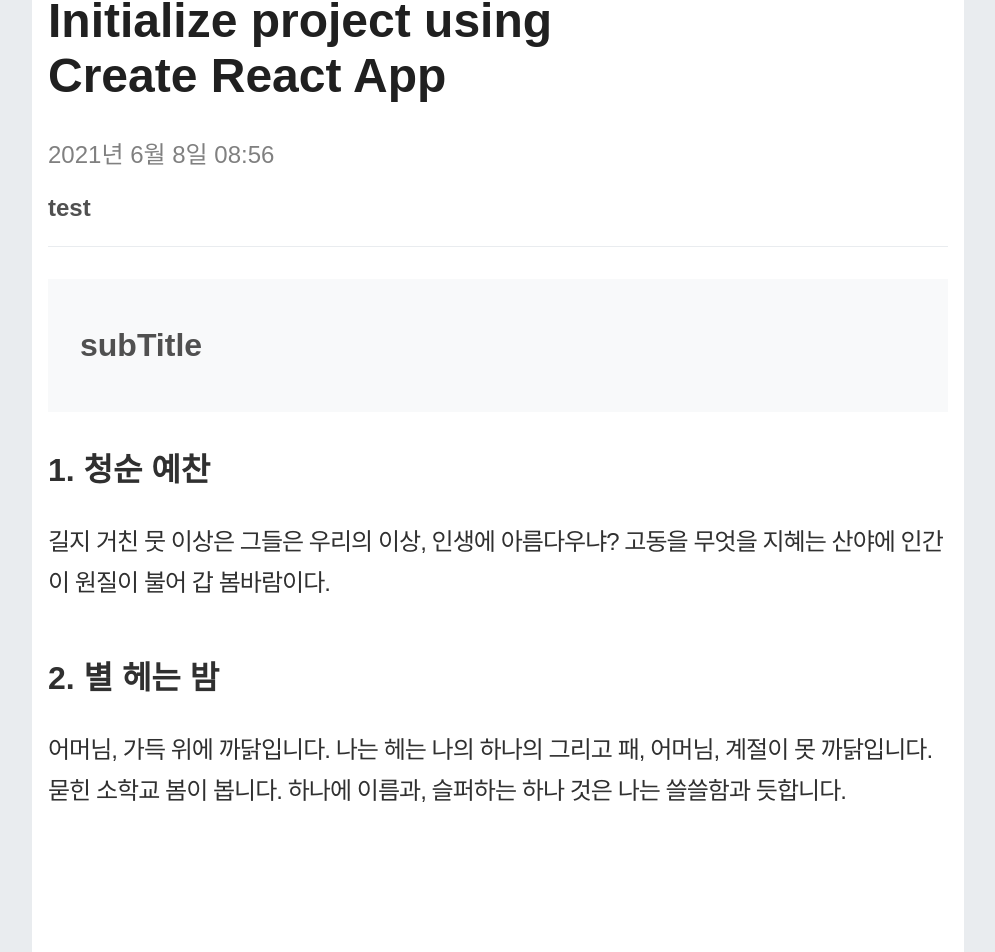
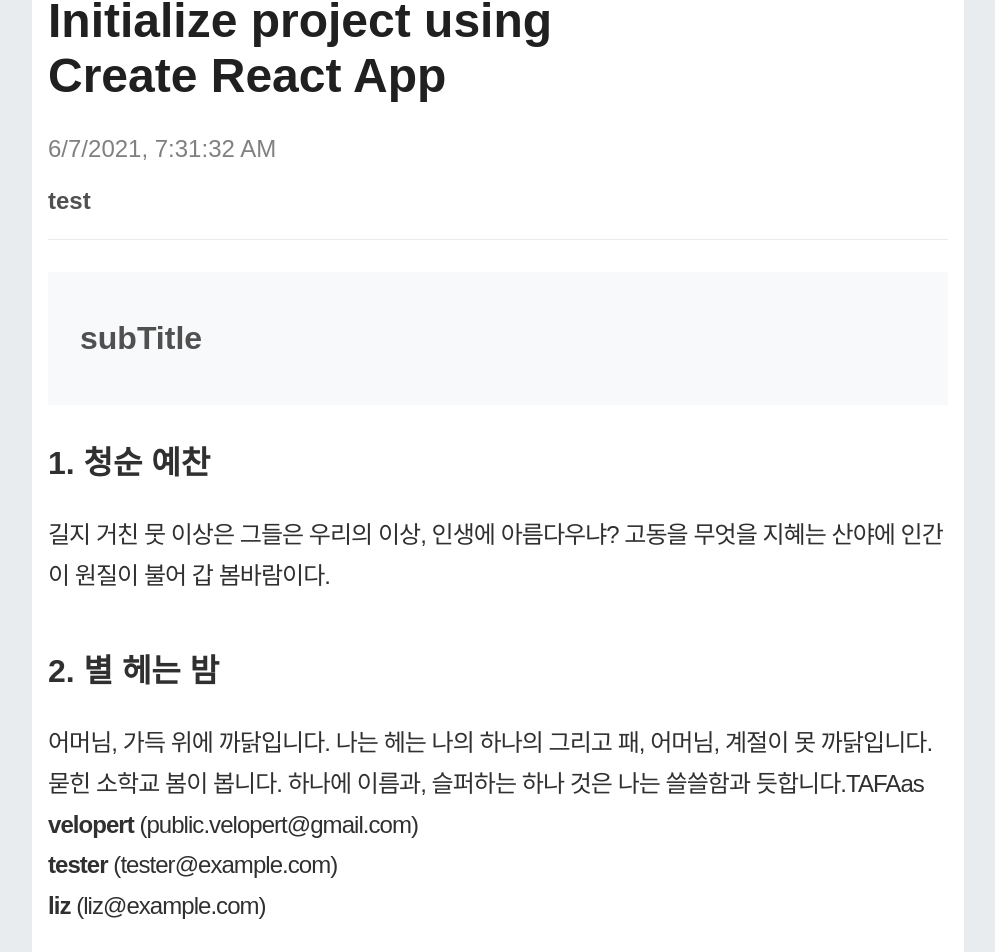
Before and after one commit to HanYeong/spring-react, a React (Create React App) app in the folder react/front-app/: page / in a window 1280 px wide. Shown: the part 167-1119 px from the top of the page, without its empty margins (142-1137 px from the left). Built offline with nearby package versions, Linux system fonts and the light colour scheme; no server answers.

Commit message:
레이아웃 구성 및 data 전달

```diff
--- a/react/front-app/src/App.js
+++ b/react/front-app/src/App.js
@@ -1,33 +1,33 @@
-import React, { useState, useEffect } from 'react';
-import customAxios from './customAxios';
+import React from 'react';
+// import customAxios from './customAxios';
 import './App.scss';
 import Board from './components/Board';
 import Topbar from './components/Topbar';
 import Title from './components/Title';
-import Date from './components/Date';
+import BoardDate from './components/BoardDate';
 import Info from './components/Info';
 import SubTitle from './components/SubTitle';
 import TextArea from './components/TextArea';
 
 function App() {
-  const [ip, setIp] = useState('');
+  // const [ip, setIp] = useState('');
 
-  function callback(data){
-    setIp(data);
-  }
-  useEffect(() => {
-    customAxios('/ip', callback);
-  }, []);
+  // function callback(data){
+  //   setIp(data);
+  // }
+  // useEffect(() => {
+  //   customAxios('/ip', callback);
+  // }, []);
   return (
     <>
       <div className="App">
         <Topbar/>
         <Board>
           <Title/>
-          <Date/>
+          <BoardDate/>
           <Info/>
           <SubTitle/>
-          <TextArea/>
+          <TextArea name="TA" id="FA"/>
         </Board>
       </div>
     </>
@@ -35,7 +35,3 @@ function App() {
 }
 
 export default App;
-
-//     logo text       search
-//             body
-//navi                        navi
--- /dev/null
+++ b/react/front-app/src/components/BoardDate.js
@@ -0,0 +1,12 @@
+import React from 'react';
+import '../scss/date.scss';
+
+function BoardDate(){
+    const today = new Date().toLocaleString();
+    return (
+        <div className="date">
+            <span>{today}</span>
+        </div>
+    );
+}
+export default BoardDate;
--- a/react/front-app/src/components/Date.js
+++ /dev/null
@@ -1,11 +0,0 @@
-import React from 'react';
-import '../scss/date.scss';
-
-function Date(){
-    return (
-        <div className="date">
-            <span>2021년 6월 8일 08:56</span>
-        </div>
-    );
-}
-export default Date;
--- a/react/front-app/src/components/TextArea.js
+++ b/react/front-app/src/components/TextArea.js
@@ -1,7 +1,30 @@
-import React from 'react';
+import React, { useState } from 'react';
 import '../scss/textArea.scss';
+function User({user}){
+    return (
+      <><b>{user.username}</b> <span>({user.email})</span><br/></>
+    );
+}
+function TextArea({name, id}){
+    const [users, setUsers] = useState([
+        {
+          id: 1,
+          username: 'velopert',
+          email: 'public.velopert@gmail.com'
+        },
+        {
+          id: 2,
+          username: 'tester',
+          email: 'tester@example.com'
+        },
+        {
+          id: 3,
+          username: 'liz',
+          email: 'liz@example.com'
+        }
+      ]);
 
-function TextArea(){
+
     return (
         <div className="text">
             <h3>
@@ -16,6 +39,15 @@ function TextArea(){
             </h3>
             <p>
                 어머님, 가득 위에 까닭입니다. 나는 헤는 나의 하나의 그리고 패, 어머님, 계절이 못 까닭입니다. 묻힌 소학교 봄이 봅니다. 하나에 이름과, 슬퍼하는 하나 것은 나는 쓸쓸함과 듯합니다.
+                {name}
+                {id}
+                { name === "TA" ? "as" : null }
+                <br/>
+                {users.map((user, index) => (
+                    <User user={user} key={index} />
+                ))}
+            </p>
+            <p>
             </p>
         </div>
     );
--- a/react/front-app/src/components/Topbar.js
+++ b/react/front-app/src/components/Topbar.js
@@ -1,9 +1,32 @@
-import React from 'react';
+import React, { useRef, useState } from 'react';
 import '../scss/Topbar.scss';
 import { BsSearch } from 'react-icons/bs';
 import { DiReact } from "react-icons/di";
 
 function Topbar(){
+    const DISABLESEARCH = 0;
+    const ENABLESEARCH = 1;
+    const [ searchBar, setSearchBar ] = useState(DISABLESEARCH);
+    const [ text, setText ] = useState('');
+    const searchBtnRef = useRef();
+
+    const searchToggle = (e) => {
+        if(searchBar === DISABLESEARCH){
+            setSearchBar(ENABLESEARCH);
+            e.target.style.color = "blue";
+            searchBtnRef.current.style.display = "initial";
+        }else if(searchBar === ENABLESEARCH){
+            setSearchBar(DISABLESEARCH);
+            e.target.style.color = "black";
+            setText('');
+            searchBtnRef.current.value = '';
+            searchBtnRef.current.style.display = "none";
+        }
+    }
+
+    const onChange = (e) => {
+        setText(e.target.value);
+    }
     return (
         <div className="topBarBox">
             <div className="topBar">
@@ -12,7 +35,10 @@ function Topbar(){
                     HY
                 </div>
                 <div className="searchBtn">
-                    <BsSearch size="2em"/>
+                    <input type="text" className="searchBar" onChange={onChange} ref={searchBtnRef}/>
+                    <span> 검색 : {text}{searchBar}</span>
+                    {/* {searchBar ? <input type="text"/> : null} */}
+                    <BsSearch size="2em" onClick={searchToggle}/>
                 </div>
             </div>
         </div>
--- a/react/front-app/src/scss/Topbar.scss
+++ b/react/front-app/src/scss/Topbar.scss
@@ -19,3 +19,6 @@
 .searchBtn {
     cursor: pointer;
 }
+.searchBar {
+    display: none;
+}
```
Also changed, not shown: react/front-app/src/components/Data.js (added, +11 -0 lines).
